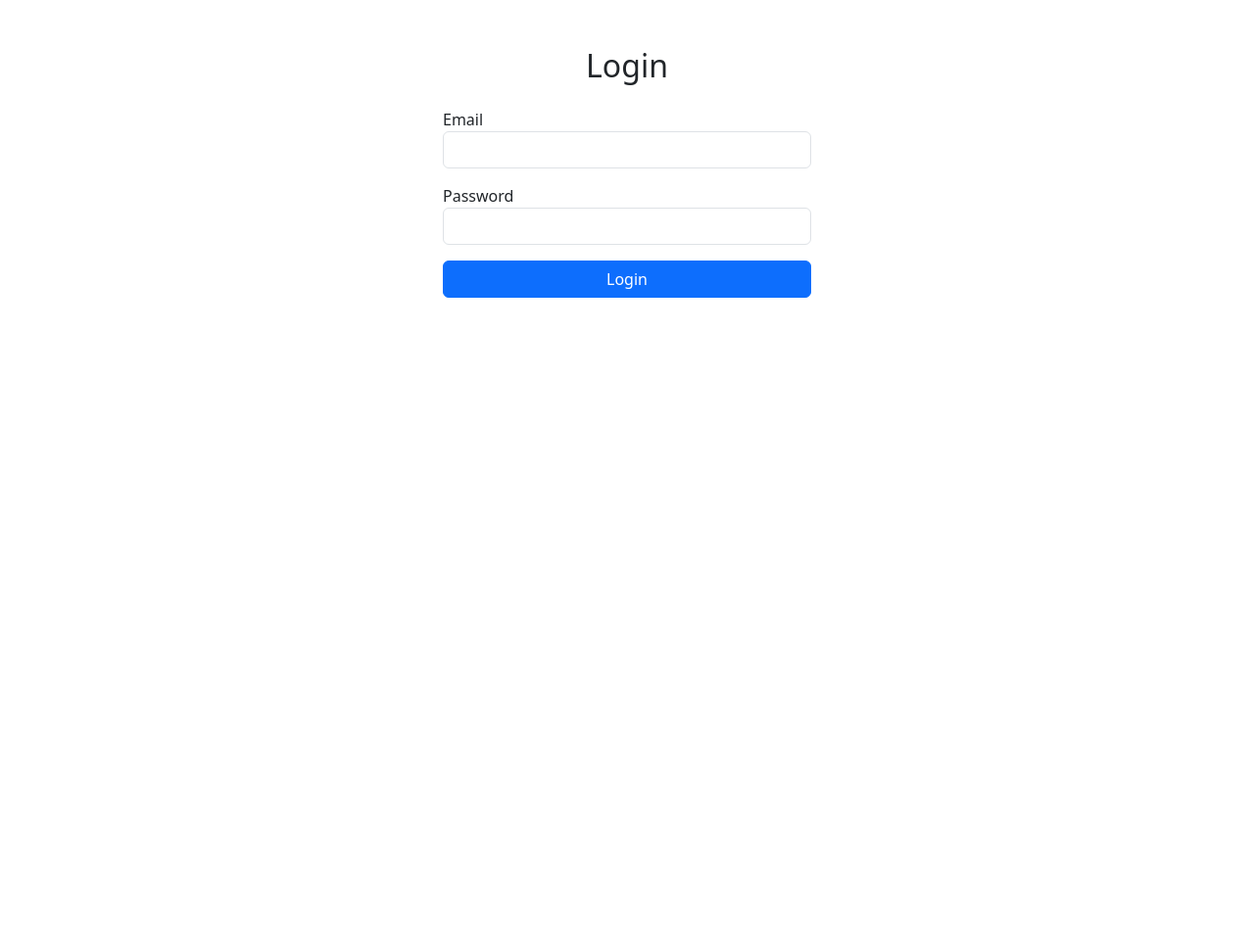
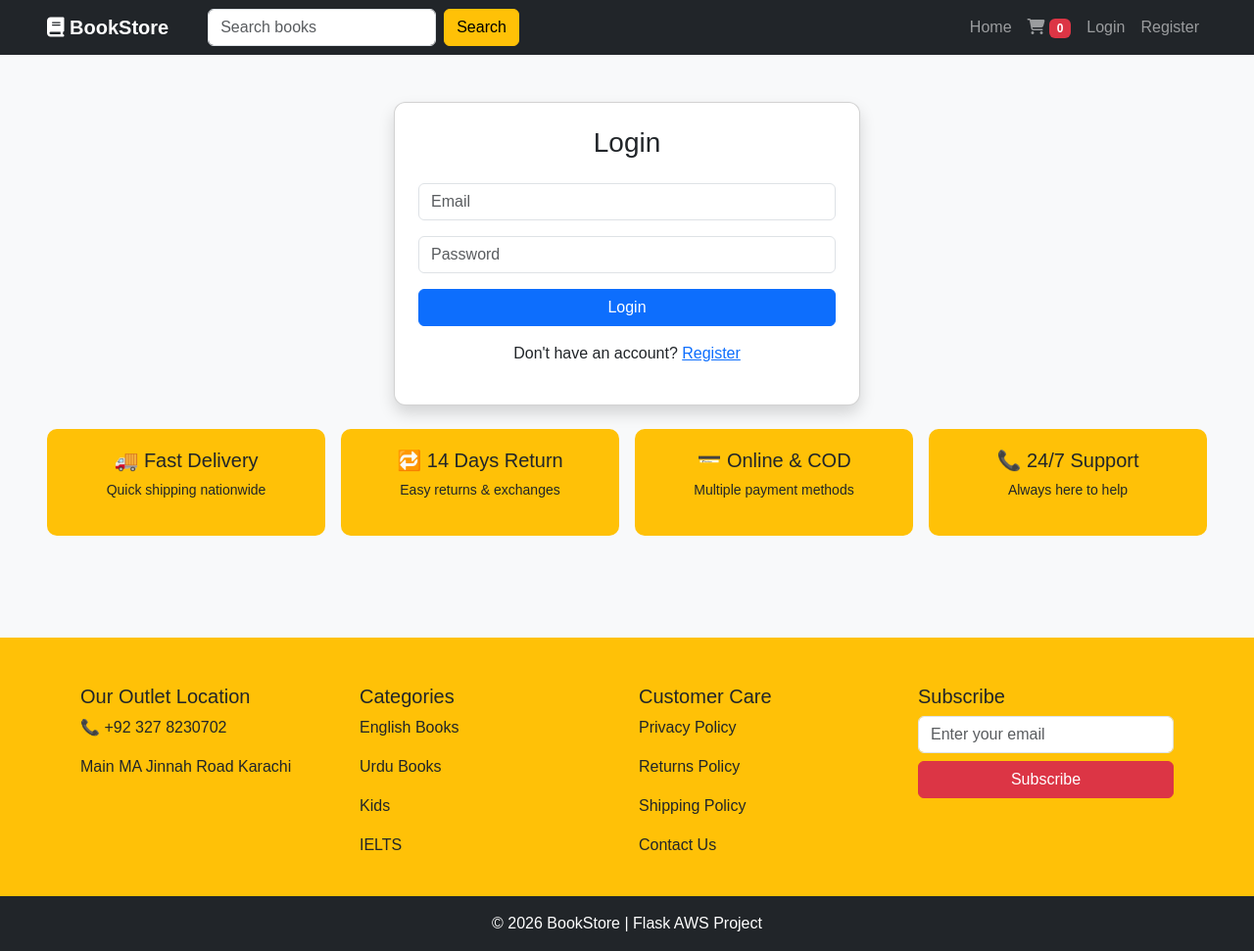
Before and after one commit to ikhixra/bookstore-aws, a Flask app: page /login in a window 1280 px wide. Shown: the whole page at 98% size. Before the commit the page ends 304 px from the top, so only its background shows below. Run offline with Flask 3, Linux system fonts and the light colour scheme.

Commit message:
Updated UI, fixed images and layout

```diff
--- /dev/null
+++ b/Templates/base.html
@@ -0,0 +1,267 @@
+<!DOCTYPE html>
+<html lang="en">
+
+<head>
+
+<meta charset="UTF-8">
+<meta name="viewport" content="width=device-width, initial-scale=1">
+
+<title>BookStore</title>
+
+<link href="https://cdn.jsdelivr.net/npm/bootstrap@5.3.2/dist/css/bootstrap.min.css" rel="stylesheet">
+
+<link rel="stylesheet"
+href="https://cdnjs.cloudflare.com/ajax/libs/font-awesome/6.5.0/css/all.min.css">
+
+<style>
+
+body{
+background:#f8f9fa;
+font-family:Arial, Helvetica, sans-serif;
+}
+
+/* HERO */
+
+.hero{
+background:url("https://images.unsplash.com/photo-1524995997946-a1c2e315a42f");
+background-size:cover;
+background-position:center;
+color:white;
+padding:160px 0;
+}
+
+.hero-overlay{
+background:rgba(0,0,0,0.5);
+padding:100px 0;
+}
+
+/* BOOK CARD */
+
+.book-card img{
+height:250px;
+object-fit:cover;
+}
+
+.card{
+border-radius:12px;
+transition:0.3s;
+}
+
+.card:hover{
+transform:translateY(-6px);
+box-shadow:0 10px 25px rgba(0,0,0,0.15);
+}
+
+/* AUTHOR CIRCLE */
+
+.author img{
+border-radius:50%;
+width:80px;
+height:80px;
+object-fit:cover;
+border:3px solid #ddd;
+}
+
+/* FEATURE BOX */
+
+.feature-box{
+background:#ffc107;
+padding:20px;
+border-radius:10px;
+}
+
+/* FOOTER */
+
+footer{
+margin-top:80px;
+}
+
+</style>
+
+</head>
+
+<body>
+
+<!-- NAVBAR -->
+
+<nav class="navbar navbar-expand-lg navbar-dark bg-dark">
+
+<div class="container-fluid px-5">
+
+<a class="navbar-brand fw-bold" href="/">
+<i class="fa-solid fa-book"></i> BookStore
+</a>
+
+<form class="d-flex ms-4 me-auto" method="GET" action="/">
+
+<input class="form-control me-2" type="search" name="search"
+placeholder="Search books">
+
+<button class="btn btn-warning">Search</button>
+
+</form>
+
+<ul class="navbar-nav">
+
+<li class="nav-item">
+<a class="nav-link" href="/">Home</a>
+</li>
+
+<li class="nav-item">
+<a class="nav-link" href="/cart">
+<i class="fa-solid fa-cart-shopping"></i>
+<span class="badge bg-danger">{{cart_count or 0}}</span>
+</a>
+</li>
+
+{% if session.get("name") %}
+
+<li class="nav-item">
+<a class="nav-link" href="/orders">Orders</a>
+</li>
+
+<li class="nav-item">
+<a class="nav-link" href="/logout">Logout</a>
+</li>
+
+{% else %}
+
+<li class="nav-item">
+<a class="nav-link" href="/login">Login</a>
+</li>
+
+<li class="nav-item">
+<a class="nav-link" href="/register">Register</a>
+</li>
+
+{% endif %}
+
+</ul>
+
+</div>
+
+</nav>
+
+<!-- PAGE CONTENT -->
+
+{% block content %}{% endblock %}
+
+<!-- STORE FEATURES -->
+
+<section class="container-fluid px-5 py-4">
+
+<div class="row g-3 text-center">
+
+<div class="col-md-3">
+
+<div class="feature-box">
+<h5>🚚 Fast Delivery</h5>
+<p class="small">Quick shipping nationwide</p>
+</div>
+
+</div>
+
+<div class="col-md-3">
+
+<div class="feature-box">
+<h5>🔁 14 Days Return</h5>
+<p class="small">Easy returns & exchanges</p>
+</div>
+
+</div>
+
+<div class="col-md-3">
+
+<div class="feature-box">
+<h5>💳 Online & COD</h5>
+<p class="small">Multiple payment methods</p>
+</div>
+
+</div>
+
+<div class="col-md-3">
+
+<div class="feature-box">
+<h5>📞 24/7 Support</h5>
+<p class="small">Always here to help</p>
+</div>
+
+</div>
+
+</div>
+
+</section>
+
+<!-- FOOTER -->
+
+<footer class="bg-warning text-dark pt-5">
+
+<div class="container">
+
+<div class="row">
+
+<div class="col-md-3">
+
+<h5>Our Outlet Location</h5>
+
+<p>📞 +92 327 8230702</p>
+
+<p>Main MA Jinnah Road Karachi</p>
+
+</div>
+
+<div class="col-md-3">
+
+<h5>Categories</h5>
+
+<p>English Books</p>
+<p>Urdu Books</p>
+<p>Kids</p>
+<p>IELTS</p>
+
+</div>
+
+<div class="col-md-3">
+
+<h5>Customer Care</h5>
+
+<p>Privacy Policy</p>
+<p>Returns Policy</p>
+<p>Shipping Policy</p>
+<p>Contact Us</p>
+
+</div>
+
+<div class="col-md-3">
+
+<h5>Subscribe</h5>
+
+<form method="POST" action="/subscribe">
+
+<input class="form-control mb-2"
+name="email"
+placeholder="Enter your email"
+required>
+
+<button class="btn btn-danger w-100">
+Subscribe
+</button>
+
+</form>
+
+</div>
+
+</div>
+
+</div>
+
+<div class="text-center py-3 bg-dark text-white mt-4">
+
+© 2026 BookStore | Flask AWS Project
+
+</div>
+
+</footer>
+
+</body>
+</html>
--- a/Templates/login.html
+++ b/Templates/login.html
@@ -1,38 +1,33 @@
-<!DOCTYPE html>
-<html>
+{% extends "base.html" %}
 
-<head>
+{% block content %}
 
-<title>Login</title>
+<div class="container mt-5" style="max-width:500px">
 
-<link href="https://cdn.jsdelivr.net/npm/bootstrap@5.3.2/dist/css/bootstrap.min.css" rel="stylesheet">
+<div class="card shadow p-4">
 
-</head>
-
-<body>
-
-<div class="container mt-5" style="max-width:400px;">
-
-<h2 class="text-center mb-4">Login</h2>
+<h3 class="text-center mb-4">Login</h3>
 
 <form method="POST">
 
 <div class="mb-3">
-<label>Email</label>
-<input type="email" name="email" class="form-control">
+<input class="form-control" name="email" placeholder="Email" required>
 </div>
 
 <div class="mb-3">
-<label>Password</label>
-<input type="password" name="password" class="form-control">
+<input type="password" class="form-control" name="password" placeholder="Password" required>
 </div>
 
 <button class="btn btn-primary w-100">Login</button>
 
 </form>
 
+<p class="text-center mt-3">
+Don't have an account? <a href="/register">Register</a>
+</p>
+
 </div>
 
-</body>
+</div>
 
-</html>
+{% endblock %}
--- a/app.py
+++ b/app.py
@@ -223,5 +223,15 @@ def orders():
     orders = cursor.fetchall()
 
     return render_template("orders.html", orders=orders)
+@app.route("/subscribe", methods=["POST"])
+def subscribe():
+
+    email = request.form["email"]
+
+    sql = "INSERT INTO subscribers(email) VALUES(%s)"
+    cursor.execute(sql,(email,))
+    db.commit()
+
+    return "<h3 style='text-align:center;margin-top:50px'>✅ Thank you for subscribing!</h3>"
 if __name__ == "__main__":
     app.run(debug=True)
```
Also changed, not shown: Templates/index.html (+50 -88 lines).
